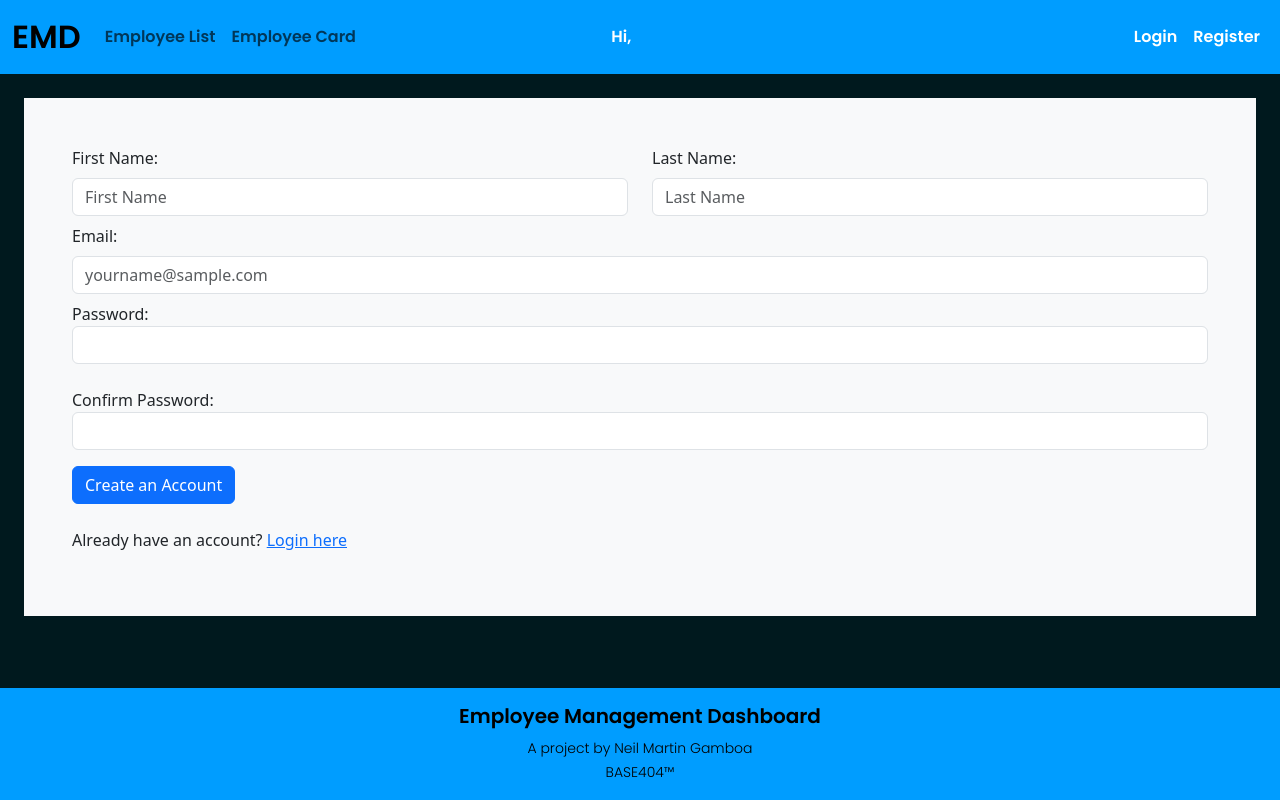
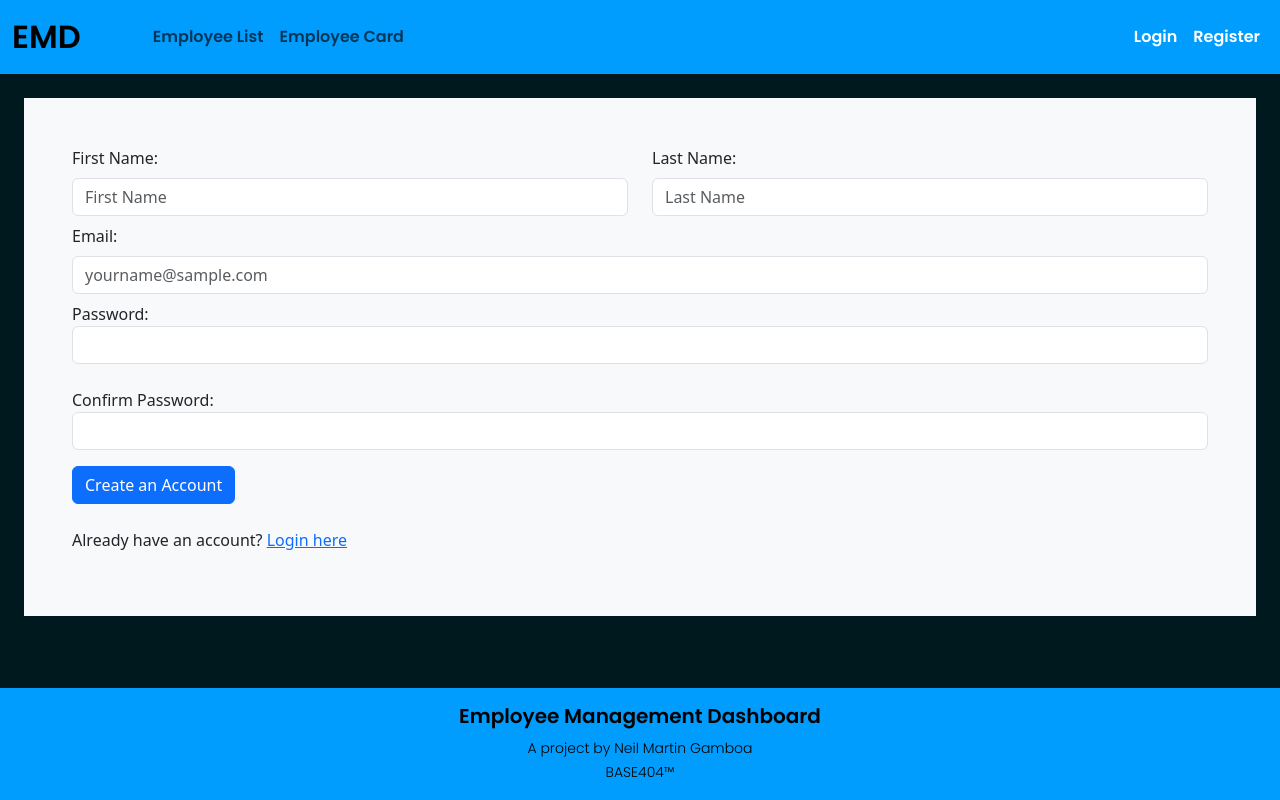
Before and after one commit to neilmrtngamboa/Project-4---Employee-Management-Dashboard, a React (Vite) app: page /register in a window 1280 px wide. Built offline with nearby package versions, Linux system fonts and the light colour scheme; no server answers.

Commit message:
created another ternary operator and added margin style

```diff
--- a/src/pages/Layout.jsx
+++ b/src/pages/Layout.jsx
@@ -47,11 +47,19 @@ function Layout () {
             <nav className="navbar navbar-expand-lg" id="navBar">
                 <div className="container-fluid">
                     <Link className="navbar-brand fw-bold fs-2" to='/'>EMD</Link>
+                    {
+                        authenticated
+                        ?
+                        <p className="ms-2" id="displayName">Hello, {userProfile.displayName}!</p>
+                        :
+                        <></>
+
+                    }
                     <button className="navbar-toggler" type="button" data-bs-toggle="collapse" data-bs-target="#navbarNavAltMarkup" aria-controls="navbarNavAltMarkup" aria-expanded="false" aria-label="Toggle navigation">
                         <span className="navbar-toggler-icon"></span>
                     </button>
                     <div className="collapse navbar-collapse" id="navbarNavAltMarkup">
-                        <div className="navbar-nav">
+                        <div className="navbar-nav ms-5">
                             <Link className="nav-link" to='employeelist'>Employee List</Link>
                             <Link className="nav-link" to='employeecard'>Employee Card</Link>
                         </div>
@@ -60,12 +68,16 @@ function Layout () {
                             {
                                 authenticated
                                 ?
+                                <>
                                 <Link className="nav-link" to='addemployee'>Manage Records</Link>
+                                </>
+
+
                                 :
                                 <></>
                             }
                         </div>
-                        <p className="my-auto mx-auto"> Hi, {userProfile.displayName}</p>
+
                         <div className="navbar-nav ms-auto">
                         {
                                 authenticated
--- a/src/pages/Style/Layout.css
+++ b/src/pages/Style/Layout.css
@@ -17,3 +17,9 @@ main {
     background-color: rgb(0, 25, 30);
     color: white;
 }
+
+#displayName{
+    margin-top: auto;
+    margin-bottom: auto;
+
+}
```
